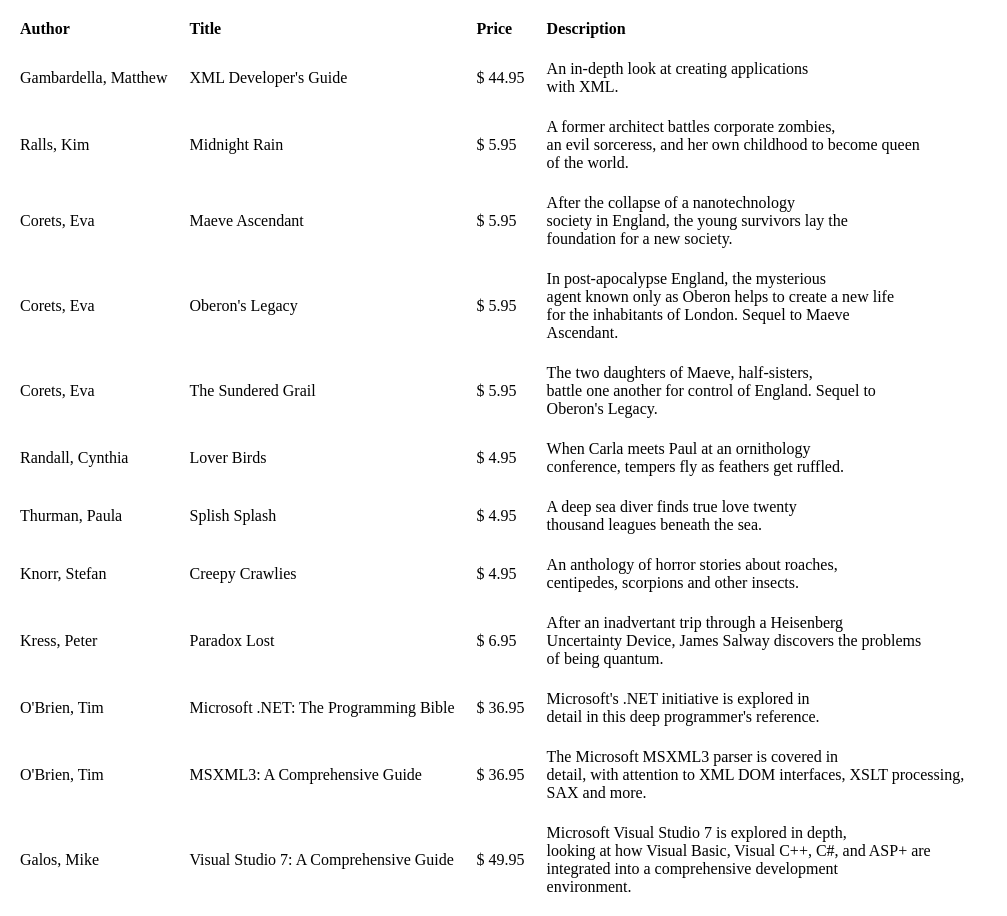
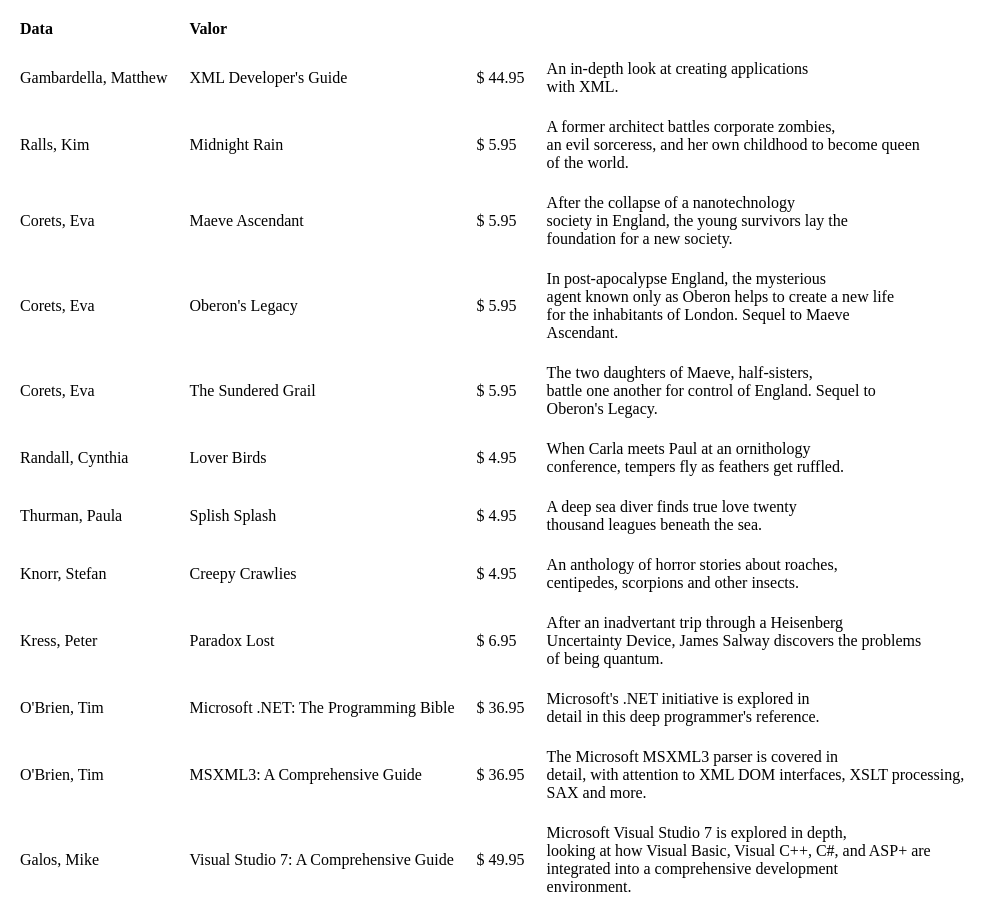
Before and after one commit to Nitij/Read-Xml-Using-JavaScript, a plain HTML site: page index.html in a window 1280 px wide. Shown: the whole page, without its empty margins (0-1007 px from the left). Drawn offline with Linux system fonts and the light colour scheme.

Commit message:
Retira os campos de preço e descição

```diff
--- a/index.html
+++ b/index.html
@@ -12,10 +12,10 @@
         <table id='books' cellpadding='10px' style="text-align:left;">
             <thead>
                 <tr>
-                    <th>Author</th>
-                    <th>Title</th>
-                    <th>Price</th>
-                    <th>Description</th>
+                    <th>Data</th>
+                    <th>Valor</th>
+                    <!-- <th>Price</th>
+                    <th>Description</th> -->
                 </tr>
             </thead>
             <tbody>
```
Also changed, not shown: 1 other file.
